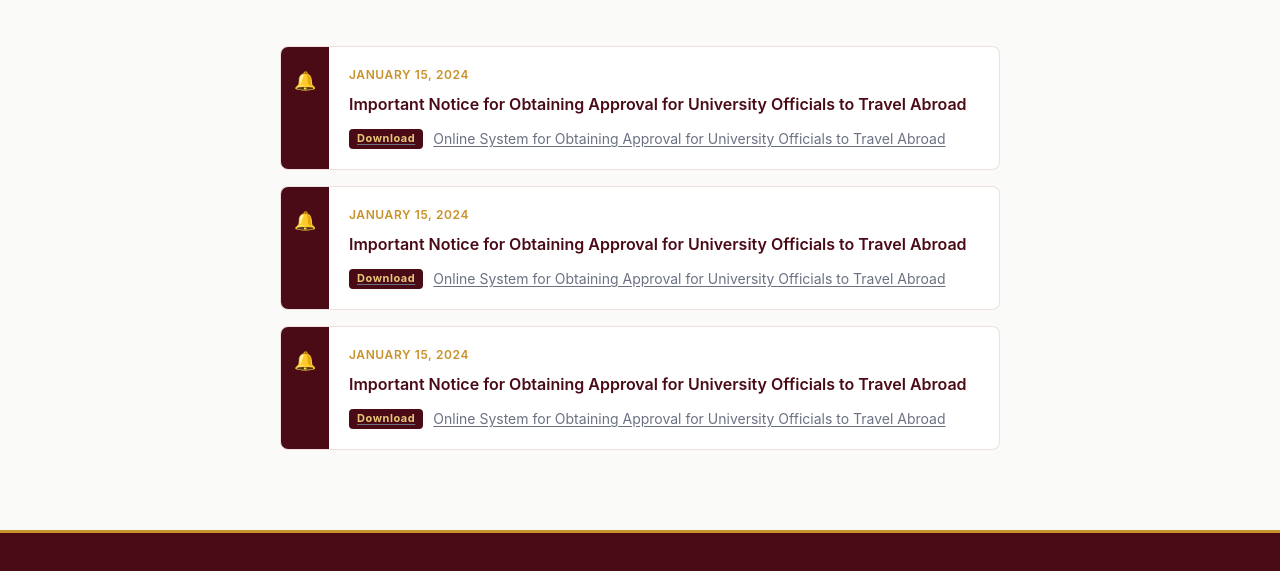
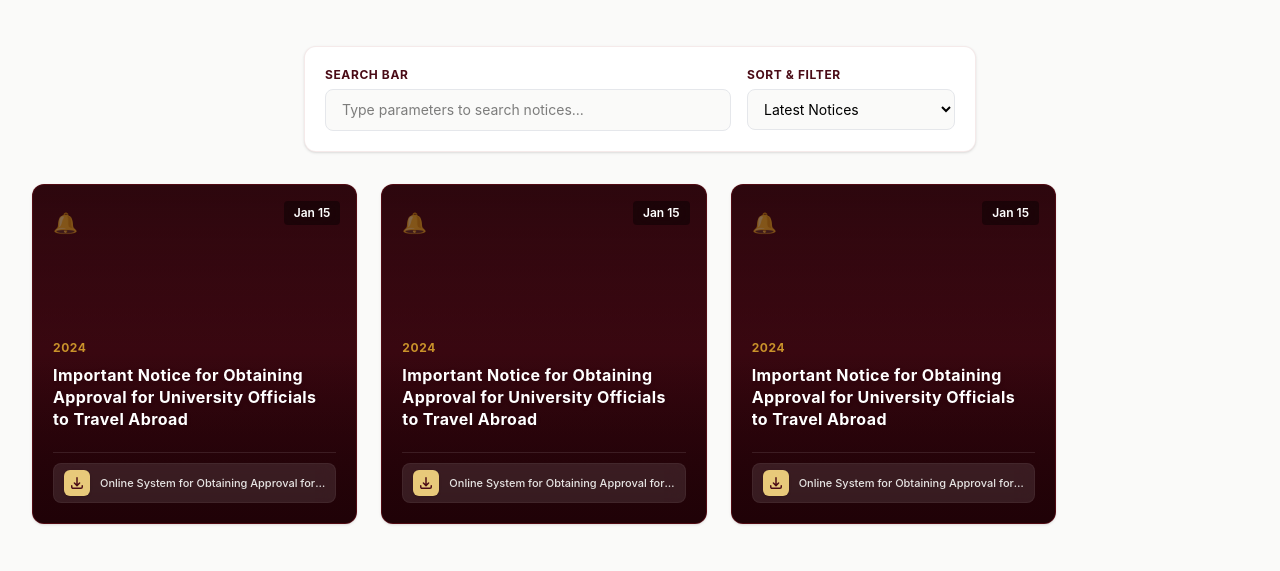
Before and after one commit to Anjana4444/Academic_division, a React (Vite) app in the folder my-react-app/: page /notices in a window 1280 px wide. Shown: the part 362-933 px from the top of the page. Built offline with nearby package versions, Linux system fonts and the light colour scheme; the HTML template or start-up script is replaced by a standard one.

Commit message:
special notices srch

```diff
--- a/my-react-app/src/components/Footer.tsx
+++ b/my-react-app/src/components/Footer.tsx
@@ -97,7 +97,7 @@ export default function Footer() {
       {/* Copyright */}
       <div className={styles.copyright}>
         <p>
-          © {new Date().getFullYear()} IT Center · University of Peradeniya · All rights reserved
+          © {new Date().getFullYear()} Developed by IT Center · University of Peradeniya · All rights reserved
         </p>
       </div>
 
--- a/my-react-app/src/pages/AboutPage.tsx
+++ b/my-react-app/src/pages/AboutPage.tsx
@@ -18,7 +18,8 @@ export default function AboutPage() {
     { id: "14", title: "Recruitment Examinations", desc: "Coordinating and conducting recruitment examinations and trade tests for academic support staff." },
     { id: "15", title: "Bonds & Agreements", desc: "Handling all administrative functions of bonds and agreements including bond violation of university academic staff." },
     { id: "16", title: "Litigation Matters", desc: "Attending to litigation matters with regard to academic and academic support staff recruitment and termination of services." },
-    { id: "17", title: "Leave & Awards Committee", desc: "Convening the meetings of the Leave and Awards Committee and ensuring timely follow-up action on all decisions." }
+    { id: "17", title: "Leave & Awards Committee", desc: "Convening the meetings of the Leave and Awards Committee and ensuring timely follow-up action on all decisions." },
+    { id: "18", title: "Council & Senate Reporting", desc: "Preparing and submitting administrative progress reports, cadre recommendations, and policy briefs for University Council and Senate approvals." }
   ];
 
   return (
--- a/my-react-app/src/pages/SpecialNoticesPage.tsx
+++ b/my-react-app/src/pages/SpecialNoticesPage.tsx
@@ -1,30 +1,72 @@
+import { useState, useMemo } from 'react'
+import { notices } from '../data/notices'
 
+interface NoticeItem {
+  id: string | number
+  title: string
+  date: string | Date
+  downloadUrl?: string
+  downloadLabel?: string
+}
 
+export default function SpecialNoticesPage() {
+  // --- 1. STATE MANAGEMENT ---
+  const [searchQuery, setSearchQuery] = useState<string>('')
+  const [filterType, setFilterType] = useState<'latest' | 'oldest' | 'custom'>('latest')
+  const [startDate, setStartDate] = useState<string>('')
+  const [endDate, setEndDate] = useState<string>('')
 
+  // --- 2. SEARCH & FILTERING LOGIC ---
+  const filteredAndSortedNotices = useMemo(() => {
+    let result: NoticeItem[] = [...notices]
 
-import { notices } from '../data/notices'
-export default function SpecialNoticesPage() {
+    if (searchQuery.trim() !== '') {
+      const lowerQuery = searchQuery.toLowerCase()
+      result = result.filter(
+        (notice) =>
+          notice.title.toLowerCase().includes(lowerQuery) ||
+          (notice.downloadLabel && notice.downloadLabel.toLowerCase().includes(lowerQuery))
+      )
+    }
+
+    if (filterType === 'custom') {
+      if (startDate) {
+        const start = new Date(startDate)
+        start.setHours(0, 0, 0, 0)
+        result = result.filter((notice) => new Date(notice.date) >= start)
+      }
+      if (endDate) {
+        const end = new Date(endDate)
+        end.setHours(23, 59, 59, 999)
+        result = result.filter((notice) => new Date(notice.date) <= end)
+      }
+    }
+
+    result.sort((a, b) => {
+      const timeA = new Date(a.date).getTime()
+      const timeB = new Date(b.date).getTime()
+      return filterType === 'oldest' ? timeA - timeB : timeB - timeA
+    })
+
+    return result
+  }, [searchQuery, filterType, startDate, endDate])
+
   return (
     <div className="min-h-screen bg-stone-50 pb-20">
 
-      {/* Page header */}
+      {/* Page Header */}
       <section className="relative h-[360px] w-full overflow-hidden">
+        <div
+          className="absolute inset-0 z-1 bg-cover bg-center contrast-100 grayscale-45"
+          style={{ backgroundImage: "url('/aeu.png')" }}
+        />
+        <div className="absolute inset-0 z-2 bg-[radial-gradient(circle,rgba(60,0,8,0.55)_10%,rgba(60,0,8,0.35)_80%)]" />
 
         <div
-          className="absolute inset-0  z-1 bg-cover bg-center contrast-100 grayscale-45 "
-          style={{ backgroundImage: "url('/aeu.png')" }}
-        />
-        <div className="absolute inset-0 z-2 bg-[radial-gradient(circle,rgba(60,0,8,0.55)_10%,rgba(60,0,8,0.35)_80%)] " />
-
-        {/* Decorative shape - Right Bottom */}
-        <div
           className="absolute top-0 right-0 z-30 h-full w-[55%] bg-[#3C0008]/40"
-          style={{
-            clipPath: 'polygon(100% 0, 100% 100%, 35% 100%, 55% 0)'
-          }}
+          style={{ clipPath: 'polygon(100% 0, 100% 100%, 35% 100%, 55% 0)' }}
         />
 
-        {/* Title - Left Corner */}
         <div className="absolute bottom-12 left-8 md:left-12 z-40">
           <h1 className="text-[#ffffff] text-4xl md:text-5xl font-bold tracking-widest uppercase drop-shadow-[0_2px_2px_rgba(0,0,0,1)]">
             Special Notices
@@ -35,56 +77,167 @@ export default function SpecialNoticesPage() {
         </div>
       </section>
 
-      {/* Notices list */}
-      <div className="max-w-3xl mx-auto mt-12 px-6 flex flex-col gap-4">
-        {notices.length === 0 ? (
-          <p className="text-center text-gray-400 text-sm py-16">
-            No notices at this time.
-          </p>
+      {/* --- Global Wrapper Content Outer Alignment Panel --- */}
+      <div className="w-full mt-12 px-4 sm:px-6 lg:px-8">
+
+        {/* CONTAINER A: SEARCH BAR ONLY (Stays contained to its compact max-w width block) */}
+        <div className="max-w-2xl mx-auto mb-8">
+          <div className="bg-white border border-[#80000015] rounded-xl p-5 shadow-sm flex flex-col gap-4">
+            <div className="flex flex-col sm:flex-row gap-4">
+              <div className="flex-1">
+                <label className="block text-xs font-bold text-[#4a0b16] uppercase tracking-wider mb-1.5">
+                  Search Bar
+                </label>
+                <input
+                  type="text"
+                  placeholder="Type parameters to search notices..."
+                  value={searchQuery}
+                  onChange={(e) => setSearchQuery(e.target.value)}
+                  className="w-full bg-stone-50 border border-gray-200 rounded-lg px-4 py-2.5 text-sm focus:outline-none focus:border-[#4a0b16] transition-colors"
+                />
+              </div>
+
+              <div className="w-full sm:w-52">
+                <label className="block text-xs font-bold text-[#4a0b16] uppercase tracking-wider mb-1.5">
+                  Sort & Filter
+                </label>
+                <select
+                  value={filterType}
+                  onChange={(e) => setFilterType(e.target.value as any)}
+                  className="w-full bg-stone-50 border border-gray-200 rounded-lg px-3 py-2.5 text-sm focus:outline-none focus:border-[#4a0b16] cursor-pointer"
+                >
+                  <option value="latest">Latest Notices</option>
+                  <option value="oldest">Oldest Notices</option>
+                  <option value="custom">Customize Range 📅</option>
+                </select>
+              </div>
+            </div>
+
+            {filterType === 'custom' && (
+              <div className="pt-4 border-t border-dashed border-gray-100 flex flex-wrap gap-4 items-end animate-fadeIn">
+                <div className="flex flex-col gap-1">
+                  <span className="text-xs text-gray-500 font-medium">From Date:</span>
+                  <input
+                    type="date"
+                    value={startDate}
+                    onChange={(e) => setStartDate(e.target.value)}
+                    className="bg-stone-50 border border-gray-200 rounded-lg p-2 text-xs focus:outline-none focus:border-[#4a0b16]"
+                  />
+                </div>
+                <div className="flex flex-col gap-1">
+                  <span className="text-xs text-gray-500 font-medium">To Date:</span>
+                  <input
+                    type="date"
+                    value={endDate}
+                    onChange={(e) => setEndDate(e.target.value)}
+                    className="bg-stone-50 border border-gray-200 rounded-lg p-2 text-xs focus:outline-none focus:border-[#4a0b16]"
+                  />
+                </div>
+                {(startDate || endDate) && (
+                  <button
+                    type="button"
+                    onClick={() => { setStartDate(''); setEndDate(''); }}
+                    className="text-xs text-red-700 hover:underline mb-2 font-medium"
+                  >
+                    Reset Range
+                  </button>
+                )}
+              </div>
+            )}
+          </div>
+        </div>
+
+        {/* CONTAINER B: CARDS ONLY (Expands all the way out to 7xl to match the navbar header line layout limits) */}
+        <div className="max-w-5xl ">
+          {filteredAndSortedNotices.length === 0 ? (
+            <div className="bg-white border border-[#80000015] rounded-xl text-center text-gray-400 text-sm py-16 shadow-sm max-w-2xl mx-auto">
+              No matching notices found for your selections.
+            </div>
           ) : (
-          notices.map((notice) => (
+            <div className="grid grid-cols-1 md:grid-cols-2 lg:grid-cols-3 gap-6">
+              {filteredAndSortedNotices.map((notice) => (
                 <div
                   key={notice.id}
-              className="bg-white border border-[#80000020] rounded-lg flex overflow-hidden hover:shadow-md transition-shadow duration-200"
+                  className="relative flex flex-col justify-between h-[340px] bg-[#4a0b16] border border-[#80000020] rounded-xl overflow-hidden shadow-sm hover:shadow-xl hover:-translate-y-1 transition-all duration-300 group"
                 >
-              {/* Left icon bar */}
-              <div className="bg-[#4a0b16] w-12 shrink-0 flex items-start justify-center pt-5">
-                <span className="text-lg">🔔</span>
+                  {/* Background Solid Gradient Layer */}
+                  <div className="absolute inset-0 bg-gradient-to-b from-[#4a0b16] to-[#28040a]" />
+
+                  {/* Visual mask gradient layer */}
+                  <div className="absolute inset-0 bg-gradient-to-t from-[#200207] via-transparent to-black/40 z-10" />
+
+                  {/* Top Corner Floating Date Tag */}
+                  <div className="absolute top-4 right-4 z-20 bg-black/40 backdrop-blur-md text-white text-xs font-semibold px-2.5 py-1 rounded">
+                    {new Date(notice.date).toLocaleDateString('en-LK', {
+                      day: 'numeric',
+                      month: 'short',
+                    })}
                   </div>
 
-              {/* Content */}
-              <div className="p-5 flex flex-col gap-2">
-                <p className="text-xs text-[#c9922a] font-semibold tracking-wider uppercase">
-                  {new Date(notice.date).toLocaleDateString('en-LK', {
-                    year: 'numeric',
-                    month: 'long',
-                    day: 'numeric',
-                  })}
-                </p>
-                <h2 className="text-base font-semibold text-[#4a0b16] leading-relaxed">
+                  {/* Upper bell decorator element */}
+                  <div className="relative z-20 pt-6 px-5 opacity-40 group-hover:opacity-80 transition-opacity">
+                    <span className="text-xl">🔔</span>
+                  </div>
+
+                  {/* Card Text & Dynamic Action Links Panel */}
+                  <div className="relative z-20 p-5 flex flex-col gap-2 mt-auto w-full">
+
+                    {/* Full Date Subtitle text */}
+                    <span className="text-xs text-[#c9922a] font-bold tracking-wider uppercase">
+                      {new Date(notice.date).getFullYear()}
+                    </span>
+
+                    {/* Main Notice Title Container */}
+                    <div className="h-20 overflow-hidden">
+                      <h2 className="text-base font-bold text-white leading-snug tracking-wide drop-shadow-sm line-clamp-3">
                         {notice.title}
                       </h2>
+                    </div>
 
+                    {/* Clean High Contrast Clear Text Link Download Area */}
+                    {/* Clean High Contrast Clear Text Link Download Area */}
 {notice.downloadUrl && (
-
-                    <a href={notice.downloadUrl}
-                    className="inline-flex items-center gap-2.5 mt-1 text-sm text-gray-500 underline underline-offset-2 hover:text-[#4a0b16] transition-colors duration-150"
+  <div className="pt-2.5 border-t border-white/10 w-full mt-auto">
+    <a
+      href={notice.downloadUrl}
+      className="inline-flex items-center gap-2.5 w-full bg-white/10 hover:bg-white/20 backdrop-blur-sm text-xs text-stone-200 px-2.5 py-1.5 rounded-lg transition-all group/link border border-white/5"
       target="_blank"
       rel="noopener noreferrer"
     >
-                    <span className="bg-[#4a0b16] text-[#e8c97a] text-[11px] font-bold px-2 py-0.5 rounded tracking-wider no-underline shrink-0">
-                      Download
+      {/* Modern Minimalist SVG Action Icon Badge */}
+      <span className="bg-[#e8c97a] text-[#4a0b16] p-1.5 rounded-md shrink-0 flex items-center justify-center shadow-sm group-hover/link:scale-105 transition-transform duration-150">
+        <svg
+          xmlns="http://www.w3.org/2000/svg"
+          fill="none"
+          viewBox="0 0 24 24"
+          strokeWidth={2.5}
+          stroke="currentColor"
+          className="w-3.5 h-3.5"
+        >
+          <path
+            strokeLinecap="round"
+            strokeLinejoin="round"
+            d="M3 16.5v2.25A2.25 2.25 0 0 0 5.25 21h13.5A2.25 2.25 0 0 0 21 18.75V16.5M16.5 12 12 16.5m0 0L7.5 12m4.5 4.5V3"
+          />
+        </svg>
       </span>
-                    {notice.downloadLabel}
+
+      {/* Explicit text display of your file label inside the element */}
+      <span className="truncate text-stone-200 group-hover/link:text-white group-hover/link:underline font-medium text-[11px]">
+        {notice.downloadLabel || 'Document Link'}
+      </span>
     </a>
+  </div>
 )}
                   </div>
 
                 </div>
-          ))
+              ))}
+            </div>
           )}
         </div>
 
       </div>
+    </div>
   )
 }
```
Lines whose indentation alone changed are shown as unchanged.
